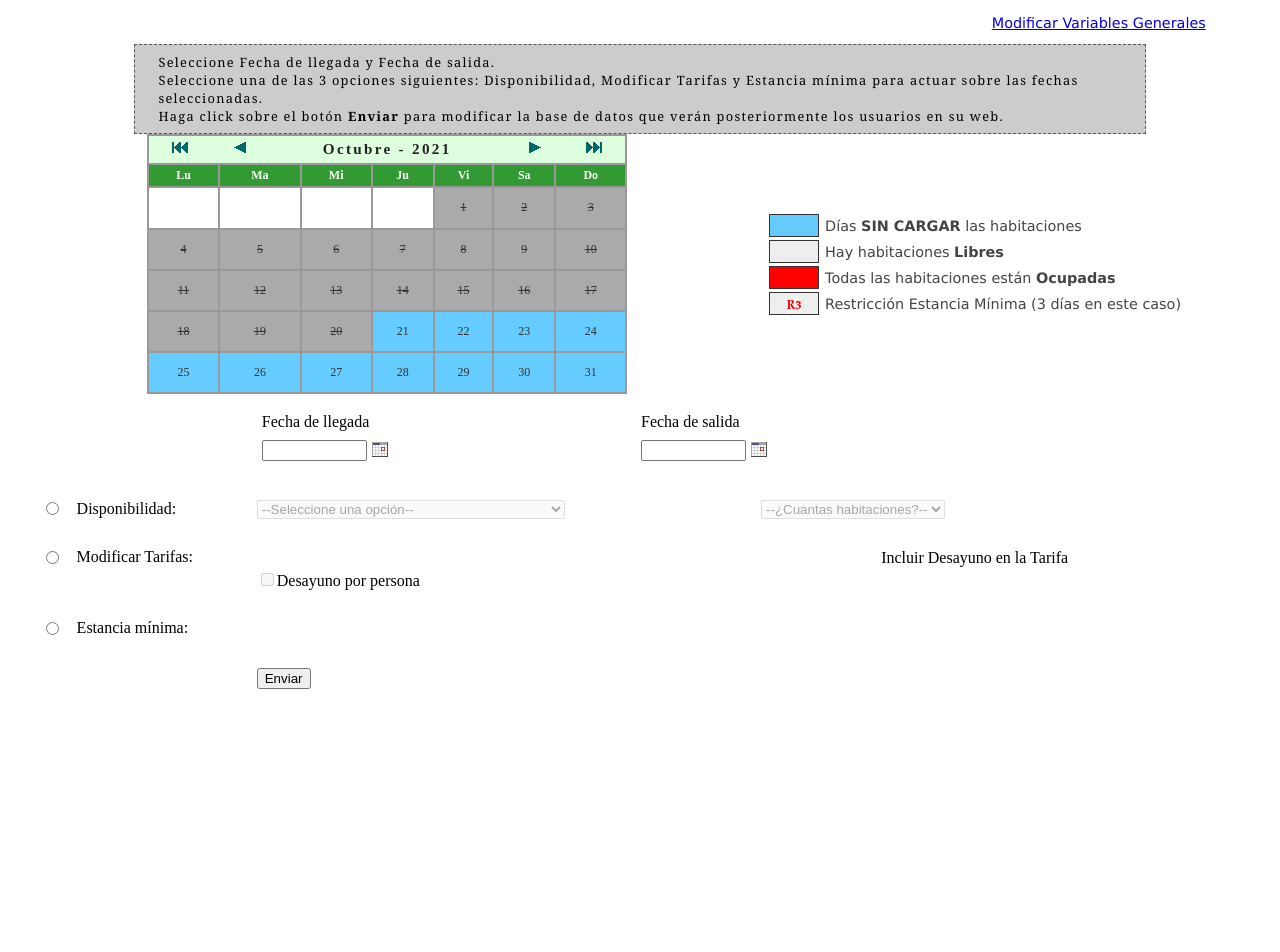
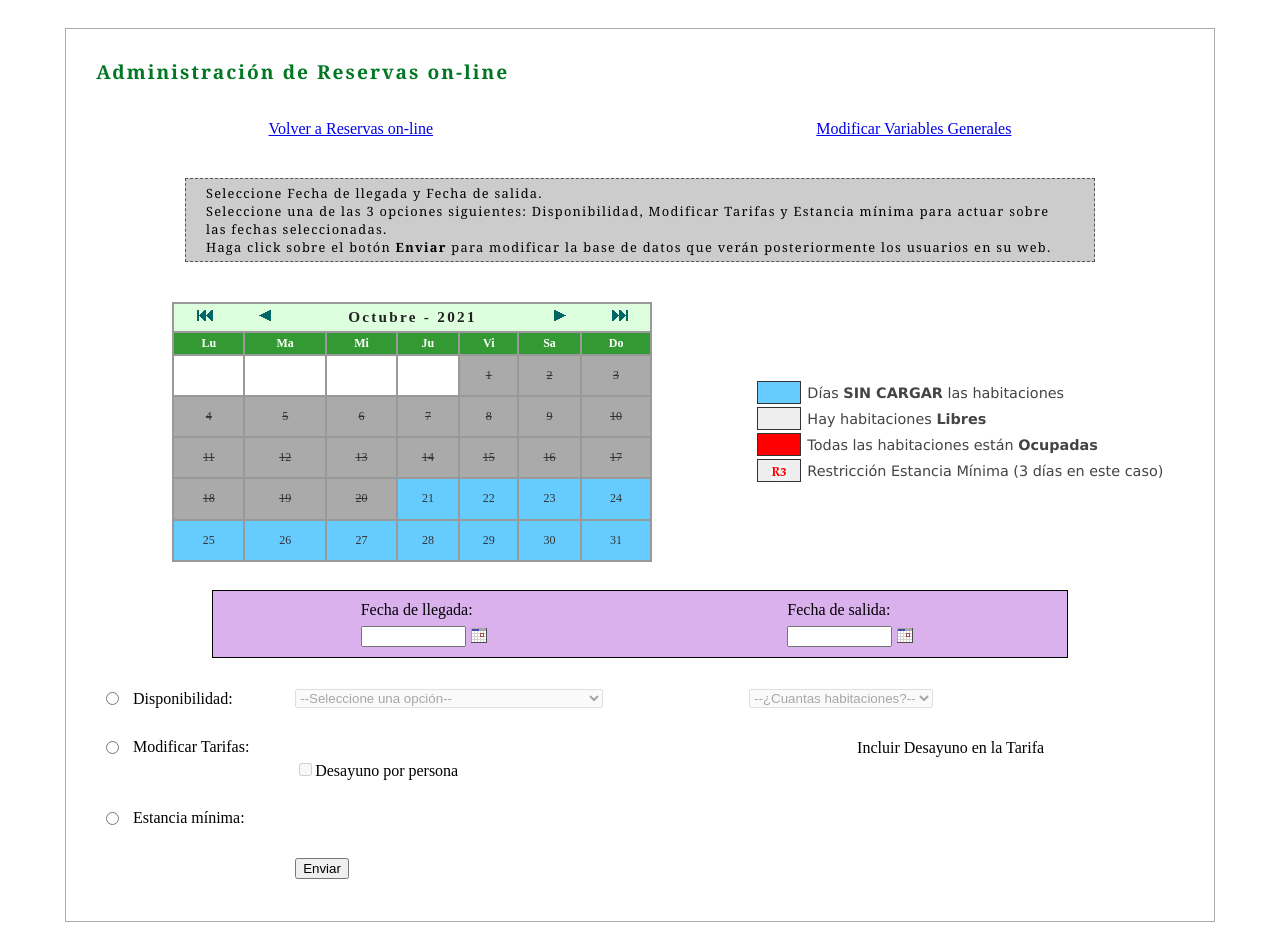
Before and after one commit to mgcunado/bookingonline, a PHP site: page /admin/index.php in a window 1280 px wide. Before the commit the page ends 689 px from the top, so only its background shows below. Run offline with PHP 8.4, Linux system fonts and the light colour scheme; data that the repository does not hold is empty; a stand-in replaces the project's code that opens the database connection.

Commit message:
refactoring to php7

```diff
--- a/admin/calendario/estilos.css
+++ b/admin/calendario/estilos.css
@@ -227,6 +227,69 @@ a.calencerrar span{
 	margin: 0px;
 }
 
+.llegadasalida {
+  margin: 0 auto 90px auto;
+  width: 40%;
+  padding: 10px;
+}
+
+h1 {
+	font-family: Georgia, "Times New Roman", Times, serif;
+	font-size: 120%;
+	color: #007722;
+	text-align: left;
+	padding: 15px 20px 15px 25px;
+	letter-spacing: 2px;
+	line-height: 20px;
+}
+
+#disponibilidad {
+		position: relative;
+		top:20px;
+		bottom:20px;
+		/* left:10%; */
+		width:90%;
+        margin: 0 auto 50px auto;
+		border:1px solid #aaa;
+		padding:5px;
+		text-align: left;
+		background-color: #fff;
+}
+
+#admin-menu {
+  width: 99%;
+  margin: 10px auto 30px auto;
+  /* border: 1px solid black; */
+  display:flex;
+  /* background-color: #dab0ed; */
+}
+
+.menu-test {
+  margin:auto;
+  padding: 10px;
+}
+
+#lightwhite {
+  /* background-color: #dab0ed; */
+}
+
+#main-box {
+  width: 75%;
+  margin: 10px auto 30px auto;
+  border: 1px solid black;
+  display:flex;
+  background-color: #dab0ed;
+}
+
+.box-test {
+  margin:auto;
+  padding: 10px;
+}
+
+#lightpurple {
+  background-color: #dab0ed;
+}
+
 .disponibilidad2 {
 	font-family: Verdana, Arial, Helvetica, sans-serif;
 	font-size: 90%;
@@ -235,6 +298,7 @@ a.calencerrar span{
 	padding-top: 4px;
 	text-align: left;
 	padding-left: 3px }
+
 .menuprincipal {
 	font-family: Verdana, Arial, Helvetica, sans-serif;
 	font-size: 90%;
@@ -242,7 +306,8 @@ a.calencerrar span{
 	padding-bottom: 10px;
 	padding-top: 4px;
 	text-align: right;
-	padding-left: 3px
+	padding-left: 3px;
+    /* padding-right: 15%; */
 }
 
 .modifvg {
@@ -259,6 +324,7 @@ a.calencerrar span{
 		background-color: #ccc;
 		letter-spacing: 0.1em;
 		font-weight:italic;
+        margin: 20px 10% 40px 10%;
 }
 
 
@@ -276,6 +342,18 @@ a.calencerrar span{
 	padding: 4px 2px 3px 2px;
 }
 
+.dispohabitaciones div
+{
+	background:#86c6ff;
+	color:#333;
+	font-family: Verdana, Arial, Helvetica;
+	font-size: 80%;
+	font-weight: none;
+	border-right: 1px solid #71add5;
+	border-bottom: 1px solid #71add5;
+	padding: 4px 2px 3px 10px;
+	margin: 25px 50px 50px 25px;
+}
 .dispohabitaciones td
 {
 	background:#ffc686;
--- a/admin/includes/adminform.php
+++ b/admin/includes/adminform.php
@@ -5,27 +5,23 @@
     if ($mesllegada != '') $mess = $mesllegada;
     //////////////////////////////////////
     ?>
+    <div id="main-box">
+        <div id="lightpurple" class="box-test">Fecha de llegada:<br />
+            <input type="text" name="fechallegada" id="elemento1" onclick="check_fechaentrada(this.form)" class="campofecha" size="10" value="">
+        </div>
+        <div id="lightpurple" class="box-test">Fecha de salida:<br />
+            <input type="text" name="fechasalida" id="elemento2" onclick="check_fechasalida(this.form)" class="campofecha2" size="10">
+        </div>
+    </div>
 
-    <table align="center" border="0" cellspacing="0" bgcolor="" width="60%">
-
-        <tr>
-            <td class="disponibilidad1" width="50%">Fecha de llegada</td>
-            <td class="disponibilidad1" width="50%">Fecha de salida</td>
-        </tr>
-        <tr>
-            <td class="disponibilidad1" width="50%"><input type="text" name="fechallegada" id="elemento1" onclick="check_fechaentrada(this.form)" class="campofecha" size="10" value=""></td>
-            <td class="disponibilidad1" width="50%"><input type="text" name="fechasalida" id="elemento2" onclick="check_fechasalida(this.form)" class="campofecha2" size="10"></td>
-        </tr>
-    </table>
-    <br /><br />
     <table align="center" border="0" cellspacing="0" bgcolor="" width="95%">
 
         <!---BLOQUE1: DISPONIBILIDAD-->
         <tr>
             <td width="3%"><input type="radio" name="tarea" value="dispo" onClick="habilita1(this.form)"></td>
-            <td class="disponibilidad1" width="15%">Disponibilidad:</td>
+            <td class="" width="15%">Disponibilidad:</td>
             <td width="42%">
-                <select class="disponibilidad1" name="estado_ocupacion" disabled="disabled">
+                <select class="" name="estado_ocupacion" disabled="disabled">
                     <option value="" selected>--Seleccione una opción--</option>
                     <option value="1" onClick="habilitaTodas(this.form)">Ocupar Todas las habitaciones (CERRAR DÍAS)</option>
                     <?php
@@ -52,7 +48,7 @@
             </td>
 
             <td colspan=2 width="40%">
-                <select class="disponibilidad1" name="num_habitaciones" disabled="disabled">
+                <select class="" name="num_habitaciones" disabled="disabled">
                     <option value="" selected>--¿Cuantas habitaciones?--</option>
                     <option value="all">Todas las habitaciones</option>
                     <option value="0">Ninguna</option>
@@ -79,7 +75,7 @@
         <!---BLOQUE2: MODIFICAR TARIFAS-->
         <tr>
             <td width="3%" valign="top"><input type="radio" name="tarea" value="modiftarifa" onClick="habilita2(this.form)"></td>
-            <td class="disponibilidad1" width="15%" valign="top">Modificar Tarifas:</td>
+            <td class="" width="15%" valign="top">Modificar Tarifas:</td>
             <td colspan=2 width="63%"></td>
             <td width="30%">Incluir Desayuno en la Tarifa</td>
 
@@ -123,7 +119,7 @@
         <!---BLOQUE3: RESTRICCIÓN DE ESTANCIA MÍNIMA-->
         <tr>
             <td width="3%" width="15%" valign="top"><input type="radio" name="tarea" value="estanciaminima" onClick="habilita3(this.form)"></td>
-            <td class="disponibilidad1" width="15%" valign="top">Estancia mínima:</td>
+            <td class="" width="15%" valign="top">Estancia mínima:</td>
             <td width="42%">
 
                 <?php
@@ -137,7 +133,7 @@
                 ?>
             <td colspan=2 width="40%">
                 <?php for ($i = 0; $i < $n; $i++) { ?>
-                    <select class="disponibilidad1" name="estanmin<?php echo ($i + 1); ?>" disabled="disabled">
+                    <select class="" name="estanmin<?php echo ($i + 1); ?>" disabled="disabled">
                         <option value="" selected>--Seleccione una opción--</option>
                         <option value="2">2 noches</option>
                         <option value="3">3 noches</option>
--- a/admin/includes/drawcalendar.php
+++ b/admin/includes/drawcalendar.php
@@ -3,20 +3,15 @@
         <td colspan=7>
             <table border=0 align=center width="100%" cellpadding=0 cellspacing=0>
                 <tr>
-                    <?php if ($id != '') {
-                        $index_php = "index.php?option=com_content&view=article&id=$id&Itemid=$Itemid&";
-                    } else {
-                        $index_php = "index.php?";
-                    } ?>
-                    <td width="13%" align=center><a href="<?php echo $index_php; ?>mes=<?php echo $mes; ?>&ano=<?php echo $AnoAnteriorAno; ?>"><img src=images/previous_year.gif border=0></a></td>
+                    <td width="13%" align=center><a href="index.php?mes=<?php echo $mes; ?>&ano=<?php echo $AnoAnteriorAno; ?>"><img src=images/previous_year.gif border=0></a></td>
 
-                    <td width="12%" align=center><a href="<?php echo $index_php; ?>mes=<?php echo $MesAnterior; ?>&ano=<?php echo $AnoAnterior; ?>"><img src=images/previous.gif border=0></a></td>
+                    <td width="12%" align=center><a href="index.php?mes=<?php echo $MesAnterior; ?>&ano=<?php echo $AnoAnterior; ?>"><img src=images/previous.gif border=0></a></td>
 
                     <td class="cal_mesano2" width="50%" colspan="1" align="center" nowrap> <?php echo $ARRMES[$mes] . " - " . $ano; ?></td>
 
-                    <td width="12%" align=center><a href="<?php echo $index_php; ?>mes=<?php echo $MesSiguiente; ?>&ano=<?php echo $AnoSiguiente; ?>"><img src=images/next.gif border=0></a></td>
+                    <td width="12%" align=center><a href="index.php?mes=<?php echo $MesSiguiente; ?>&ano=<?php echo $AnoSiguiente; ?>"><img src=images/next.gif border=0></a></td>
 
-                    <td width="13%" align=center><a href="<?php echo $index_php; ?>mes=<?php echo $mes; ?>&ano=<?php echo $AnoSiguienteAno; ?>"><img src=images/next_year.gif border=0></a></td>
+                    <td width="13%" align=center><a href="index.php?mes=<?php echo $mes; ?>&ano=<?php echo $AnoSiguienteAno; ?>"><img src=images/next_year.gif border=0></a></td>
 
                 </tr>
             </table>
--- a/admin/index.php
+++ b/admin/index.php
@@ -25,23 +25,25 @@
 </head>
 
 <body>
+    <div id="disponibilidad">
+        <h1>Administración de Reservas on-line</h1>
 
         <?php if ($tarifasestandar) {
             include('includes/generalvars.php');
         } else { ?>
-        <table class="menuprincipal" width=90% align=center>
-            <tr>
-                <td width=100%><a href="index.php?tarifasestandar=yes">Modificar Variables Generales</a></td>
-            </tr>
-        </table>
+            <div id="admin-menu">
+                <div id="lightwhite" class="menu-test">
+                    <a href="../index.php">Volver a Reservas on-line</a>
+                </div>
+                <div id="lightwhite" class="menu-test">
 
-        <table class="instrucciones" width="80%" align="center">
-            <tr>
-                <td>Seleccione Fecha de llegada y Fecha de salida.<br />Seleccione una de las 3 opciones siguientes: Disponibilidad, Modificar Tarifas y Estancia mínima para actuar sobre las fechas seleccionadas.<br />Haga click sobre el botón <b>Enviar</b> para modificar la base de datos que verán posteriormente los usuarios en su web.</td>
-            </tr>
-        </table>
+                    <a href="index.php?tarifasestandar=yes">Modificar Variables Generales</a>
+                </div>
+            </div>
 
-
+            <div class="instrucciones">
+                Seleccione Fecha de llegada y Fecha de salida.<br />Seleccione una de las 3 opciones siguientes: Disponibilidad, Modificar Tarifas y Estancia mínima para actuar sobre las fechas seleccionadas.<br />Haga click sobre el botón <b>Enviar</b> para modificar la base de datos que verán posteriormente los usuarios en su web.
+            </div>
 
             <?php
             include('includes/calendarvars.php');
@@ -104,6 +106,7 @@
             include('includes/adminform.php');
         } ?>
         <br /><br />
+    </div>
 </body>
 
 </html>
```
Also changed, not shown: admin/includes/cargarrestricciones.php (+6 -7 lines), admin/includes/cargartarifas.php (+7 -17 lines), admin/includes/generalvars.php (+10 -18 lines), calendario/estilos.css (+38 -34 lines), includes/cargarhabitaciones.php (+4 -7 lines), includes/formreserva.php (+16 -22 lines), includes/formularioreserva.php (+10 -21 lines), index.php (+15 -17 lines), 1 other file. Lines whose indentation alone changed are shown as unchanged.
